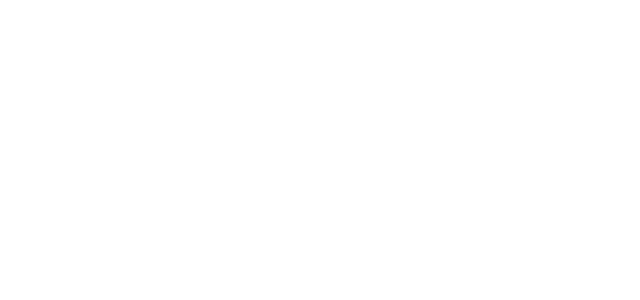
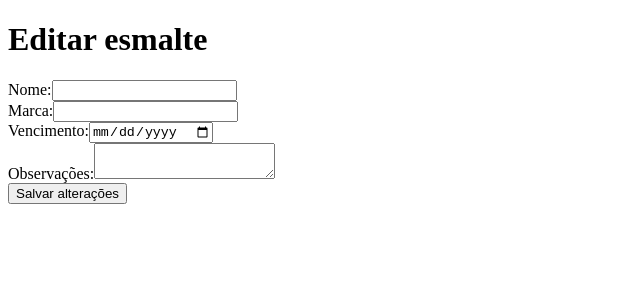
Before and after one commit to klaudianededa/Nail-Inventory, an Angular app in the folder frontend/nail-inventory-ui/: page /esmaltes/editar/1 in a window 1280 px wide. Before the commit this address led to /. Shown: the top 300 px of the page, without its empty margins (0-640 px from the left). Built offline with nearby package versions, Linux system fonts and the light colour scheme; no server answers.

Commit message:
feat: implementar edição de esmaltes

```diff
--- a/frontend/nail-inventory-ui/src/app/app-routing.module.ts
+++ b/frontend/nail-inventory-ui/src/app/app-routing.module.ts
@@ -12,6 +12,10 @@
   {
     path: 'esmaltes/novo',
     component: CadastroEsmalteComponent
+  },
+  {
+    path: 'esmaltes/editar/:id',
+    component: CadastroEsmalteComponent
   }
 ];
 
--- a/frontend/nail-inventory-ui/src/app/app.module.ts
+++ b/frontend/nail-inventory-ui/src/app/app.module.ts
@@ -3,6 +3,7 @@
 import { HttpClientModule } from '@angular/common/http';
 import { FormsModule } from '@angular/forms';
 import { AppRoutingModule } from './app-routing.module';
+import { RouterModule } from '@angular/router';
 
 import { AppComponent } from './app.component';
 import { ListaEsmaltesComponent } from './components/lista-esmaltes/lista-esmaltes.component';
@@ -18,7 +19,8 @@
     BrowserModule,
     AppRoutingModule,
     HttpClientModule,
-    FormsModule
+    FormsModule,
+    RouterModule
   ],
   providers: [],
   bootstrap: [AppComponent]
--- a/frontend/nail-inventory-ui/src/app/components/cadastro-esmalte/cadastro-esmalte.component.html
+++ b/frontend/nail-inventory-ui/src/app/components/cadastro-esmalte/cadastro-esmalte.component.html
@@ -1,6 +1,6 @@
-<h1>Cadastrar esmalte</h1>
+<h1>{{ editando ? 'Editar esmalte' : 'Cadastrar esmalte' }}</h1>
 
-<form (ngSubmit)="cadastrarEsmalte()">
+<form (ngSubmit)="salvarEsmalte()">
     <div>
         <label for="nome">Nome:</label>
 
@@ -26,8 +26,9 @@
     </div>
 
     <button type="submit" [disabled]="cadastrando">
-        {{ cadastrando ? 'Cadastrando...' : 'Cadastrar' }}
+        {{ editando ? 'Salvar alterações' : 'Cadastrar' }}
     </button>
+
     <p *ngIf="erroCadastro">
         {{ erroCadastro }}
     </p>
--- a/frontend/nail-inventory-ui/src/app/components/cadastro-esmalte/cadastro-esmalte.component.ts
+++ b/frontend/nail-inventory-ui/src/app/components/cadastro-esmalte/cadastro-esmalte.component.ts
@@ -1,14 +1,15 @@
-import { Component } from '@angular/core';
+import { Component, OnInit } from '@angular/core';
 
 import { Esmalte } from '../../models/esmalte';
 import { EsmalteService } from '../../services/esmalte.service';
+import { ActivatedRoute, Router } from '@angular/router';
 
 @Component({
   selector: 'app-cadastro-esmalte',
   templateUrl: './cadastro-esmalte.component.html',
   styleUrls: ['./cadastro-esmalte.component.scss']
 })
-export class CadastroEsmalteComponent {
+export class CadastroEsmalteComponent implements OnInit {
 
   novoEsmalte: Esmalte = {
     id: 0,
@@ -20,26 +21,50 @@
   };
 
   cadastrando = false;
+  editando = false;
+  idEsmalte?: number;
   erroCadastro = '';
 
-  constructor(private esmalteService: EsmalteService) { }
+  constructor(
+    private esmalteService: EsmalteService,
+    private route: ActivatedRoute,
+    private router: Router
+  ) { }
 
-  cadastrarEsmalte(): void {
+  ngOnInit(): void {
+    const id = this.route.snapshot.paramMap.get('id');
+
+    if (id) {
+      this.editando = true;
+      this.idEsmalte = Number(id);
+      this.carregarEsmalte(this.idEsmalte);
+    }
+  }
+
+  salvarEsmalte(): void {
     this.cadastrando = true;
     this.erroCadastro = '';
 
+    if (this.editando && this.idEsmalte) {
+      this.esmalteService
+        .updateEsmalte(this.idEsmalte, this.novoEsmalte)
+        .subscribe({
+          next: () => {
+            this.router.navigate(['/']);
+          },
+          error: (erro) => {
+            console.error('Erro ao atualizar esmalte:', erro);
+            this.erroCadastro = 'Não foi possível atualizar o esmalte.';
+            this.cadastrando = false;
+          }
+        });
+
+      return;
+    }
+
     this.esmalteService.postEsmalte(this.novoEsmalte).subscribe({
       next: () => {
-        this.cadastrando = false;
-
-        this.novoEsmalte = {
-          id: 0,
-          nome: '',
-          marca: '',
-          dataVencimento: null,
-          observacoes: null,
-          caminhoImagem: null
-        };
+        this.router.navigate(['/']);
       },
       error: (erro) => {
         console.error('Erro ao cadastrar esmalte:', erro);
@@ -48,4 +73,15 @@
       }
     });
   }
+
+  carregarEsmalte(id: number): void {
+    this.esmalteService.getEsmalte(id).subscribe({
+      next: (esmalte) => {
+        this.novoEsmalte = esmalte;
+      },
+      error: (erro) => {
+        console.error('Erro ao buscar esmalte:', erro);
+      }
+    });
+  }
 }
--- a/frontend/nail-inventory-ui/src/app/components/lista-esmaltes/lista-esmaltes.component.html
+++ b/frontend/nail-inventory-ui/src/app/components/lista-esmaltes/lista-esmaltes.component.html
@@ -48,4 +48,8 @@
     <p *ngIf="esmalte.observacoes">
         {{ esmalte.observacoes }}
     </p>
+
+    <button type="button" [routerLink]="['/esmaltes/editar', esmalte.id]">
+        Editar
+    </button>
 </div>
--- a/frontend/nail-inventory-ui/src/app/services/esmalte.service.ts
+++ b/frontend/nail-inventory-ui/src/app/services/esmalte.service.ts
@@ -30,6 +30,10 @@
         return this.http.get<Esmalte[]>(this.apiUrl, { params });
     }
 
+    getEsmalte(id: number): Observable<Esmalte> {
+        return this.http.get<Esmalte>(`${this.apiUrl}/${id}`);
+    }
+
     getMarcas(): Observable<string[]> {
         return this.http.get<string[]>(`${this.apiUrl}/marcas`);
     }
@@ -37,4 +41,8 @@
     postEsmalte(esmalte: Esmalte): Observable<Esmalte> {
         return this.http.post<Esmalte>(this.apiUrl, esmalte);
     }
+
+    updateEsmalte(id: number, esmalte: Esmalte): Observable<void> {
+        return this.http.put<void>(`${this.apiUrl}/${id}`, esmalte);
+    }
 }
```
